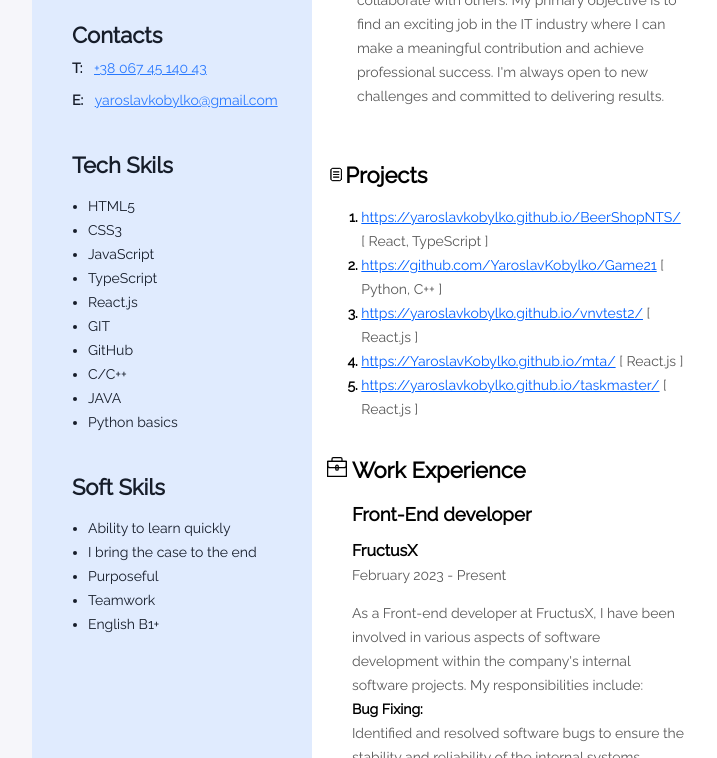
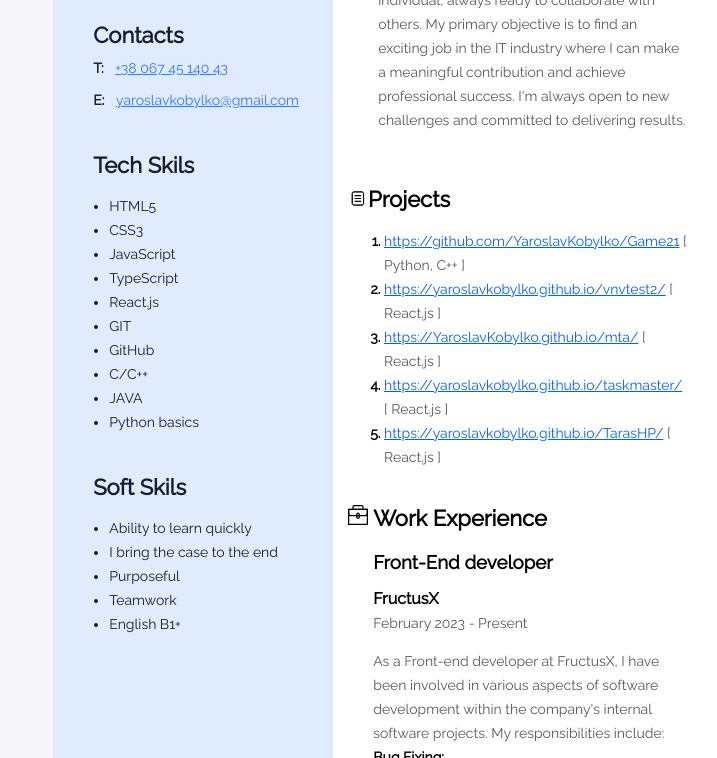
Before and after one commit to YaroslavKobylko/CV, a plain HTML site: page index.html in a window 1280 px wide. Shown: the part 342-1100 px from the top of the page, without its empty margins (143-860 px from the left). Drawn offline with Linux system fonts and the light colour scheme.

Commit message:
Update index.html
Change petproject)

```diff
--- a/index.html
+++ b/index.html
@@ -39,10 +39,6 @@ My primary objective is to find an exciting job in the IT industry where I can m
                     </div>
                     <ol class="my-projects-list">
                         <li class="my-projects-item">
-                            <a class="my-projects-item-link" href="https://yaroslavkobylko.github.io/BeerShopNTS/" target="_blank">https://yaroslavkobylko.github.io/BeerShopNTS/</a>
-                            <span class="my-projects-item-tech">[ React, TypeScript ]</span>
-                        </li>
-                        <li class="my-projects-item">
                             <a class="my-projects-item-link" href="https://github.com/YaroslavKobylko/Game21" target="_blank">https://github.com/YaroslavKobylko/Game21</a>
                             <span class="my-projects-item-tech">[ Python, C++ ]</span>
                         </li>
@@ -56,6 +52,10 @@ My primary objective is to find an exciting job in the IT industry where I can m
                         </li>
                         <li class="my-projects-item">
                             <a class="my-projects-item-link" href="https://yaroslavkobylko.github.io/taskmaster/" target="_blank">https://yaroslavkobylko.github.io/taskmaster/</a>
+                            <span class="my-projects-item-tech">[ React.js ]</span>
+                        </li>
+                        <li class="my-projects-item">
+                            <a class="my-projects-item-link" href="https://yaroslavkobylko.github.io/TarasHP/" target="_blank">https://yaroslavkobylko.github.io/TarasHP/</a>
                             <span class="my-projects-item-tech">[ React.js ]</span>
                         </li>
                     </ol>
```
